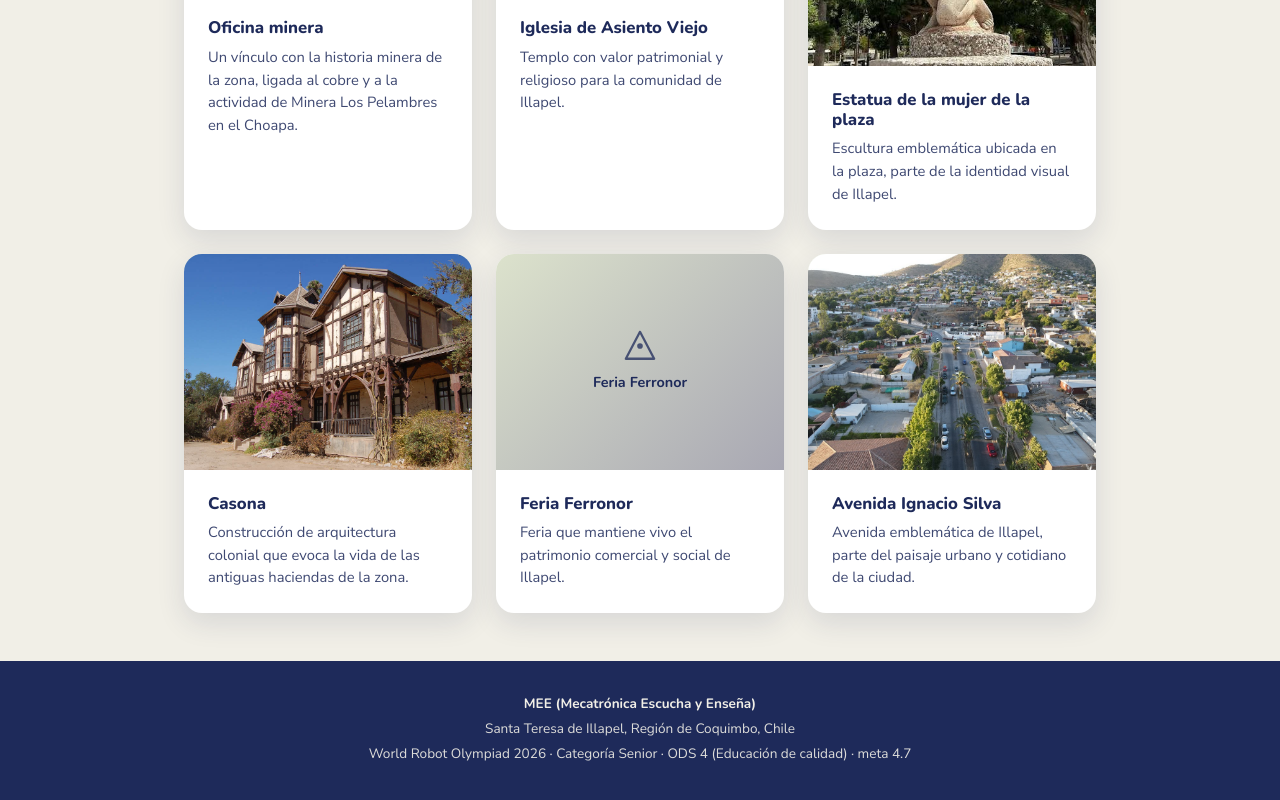
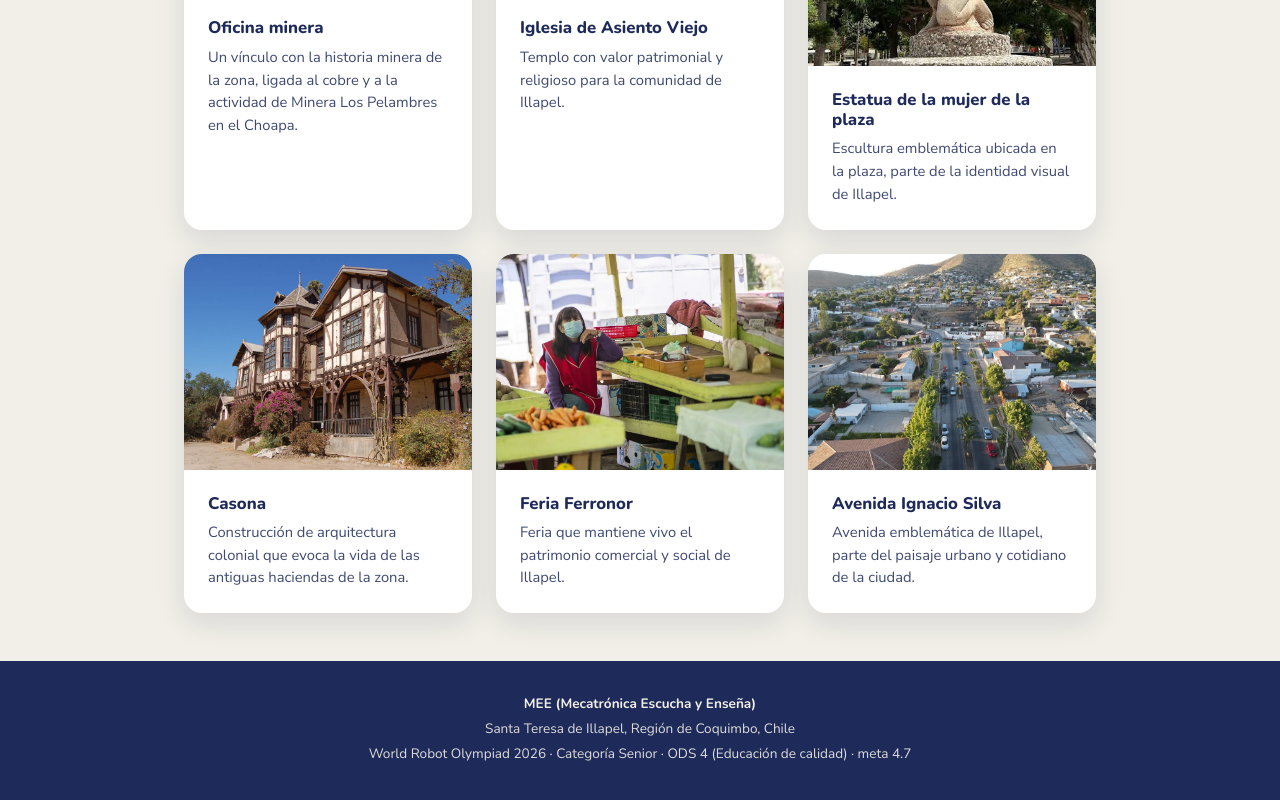
Before and after one commit to diegoorsc/meecuenta, an Eleventy site: page src/lugares.njk in a window 1280 px wide. Shown: the part 1976-2776 px from the top of the page. Built offline with nearby package versions, Linux system fonts and the light colour scheme; Eleventy itself is replaced by a stand-in of ours; files that its build step writes are made by us from their sources.

Commit message:
Update Lugar “feria-ferronor”

```diff
--- a/src/lugares/feria-ferronor.md
+++ b/src/lugares/feria-ferronor.md
@@ -1,7 +1,7 @@
 ---
-nombre: "Feria Ferronor"
-descripcion: "Feria que mantiene vivo el patrimonio comercial y social de Illapel."
-foto: ""
+nombre: Feria Ferronor
+descripcion: Feria que mantiene vivo el patrimonio comercial y social de Illapel.
+foto: /img/lugares/ferronor.webp
 orden: 14
 destacado: false
 ---
```
Also changed, not shown: src/img/lugares/ferronor.webp (added).
